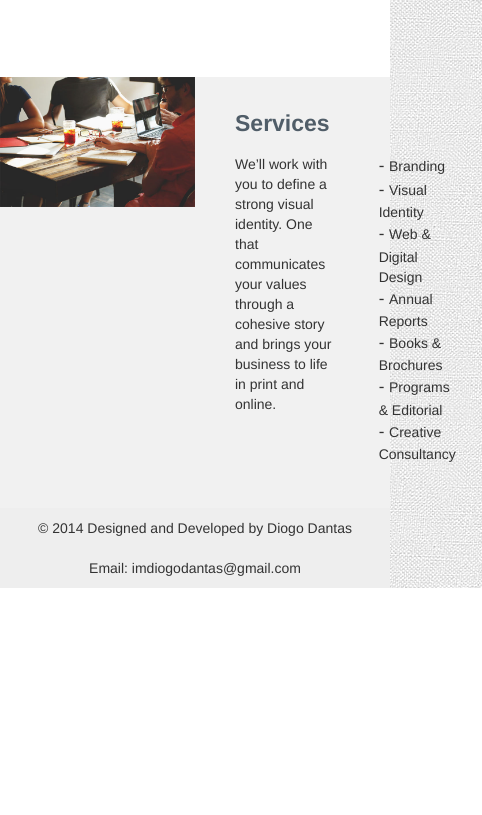
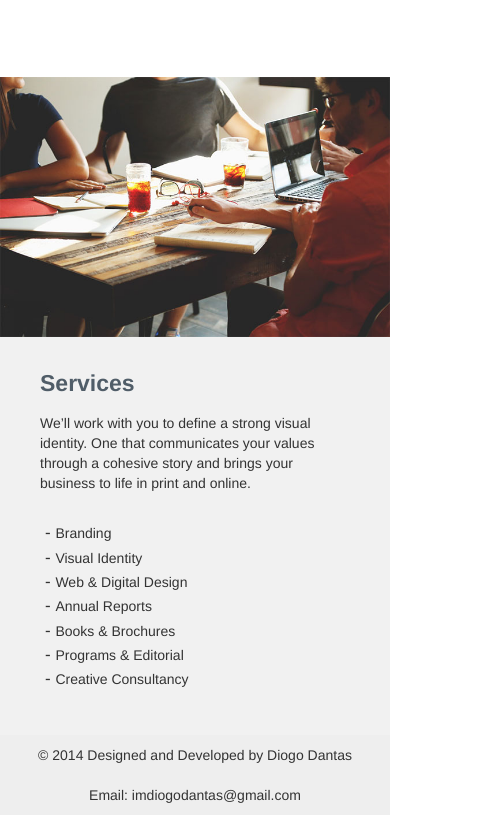
Before and after one commit to Julia-Lavrova/elegant, a plain HTML site: page about us.html in a window 390 px wide. Shown: the part 853-1668 px from the top of the page, 482 px wide, since content can reach past the window. Before the commit the page ends 1441 px from the top, so only its background shows below. Drawn offline with nearby package versions, Linux system fonts and the light colour scheme.

Commit message:
Add mobile-version for page "about us"

```diff
--- a/css/main.css
+++ b/css/main.css
@@ -429,6 +429,7 @@ ul.dropdown li:hover > ul {
 }
 .text-clmn-2 ul {
     list-style-type: none;
+    padding: 0px 5px;
 }
 
 /*HOVER*/
@@ -659,6 +660,15 @@ span.table-title:hover {
         text-align: center;
         height: auto;
     }
+    .main-content-services-img {
+        flex-basis: 100%;
+    }
+    .main-content-services {
+        flex-direction: column;
+    }
+    .service-content {
+        flex-direction: column;
+    }
 }
 
 
```
